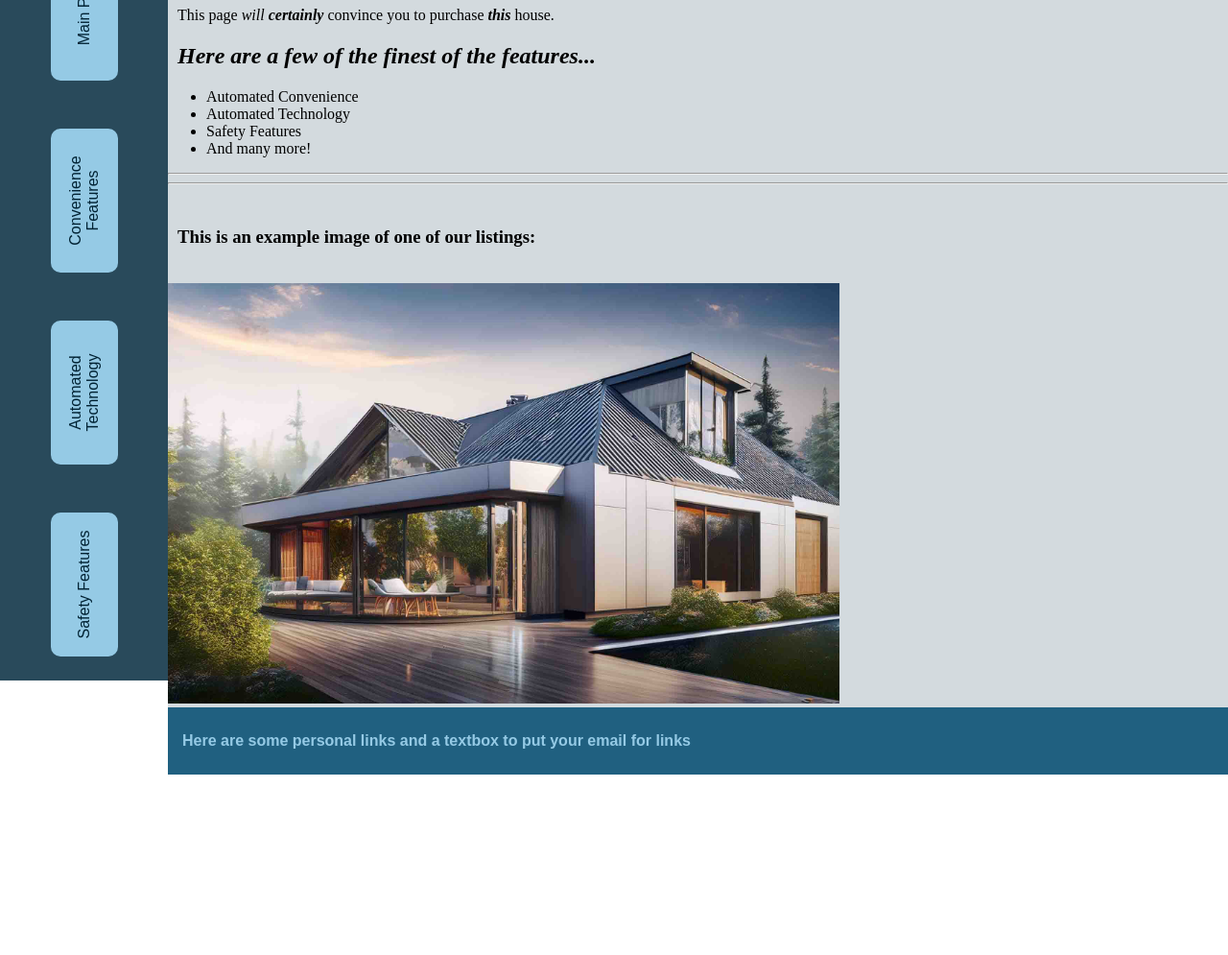
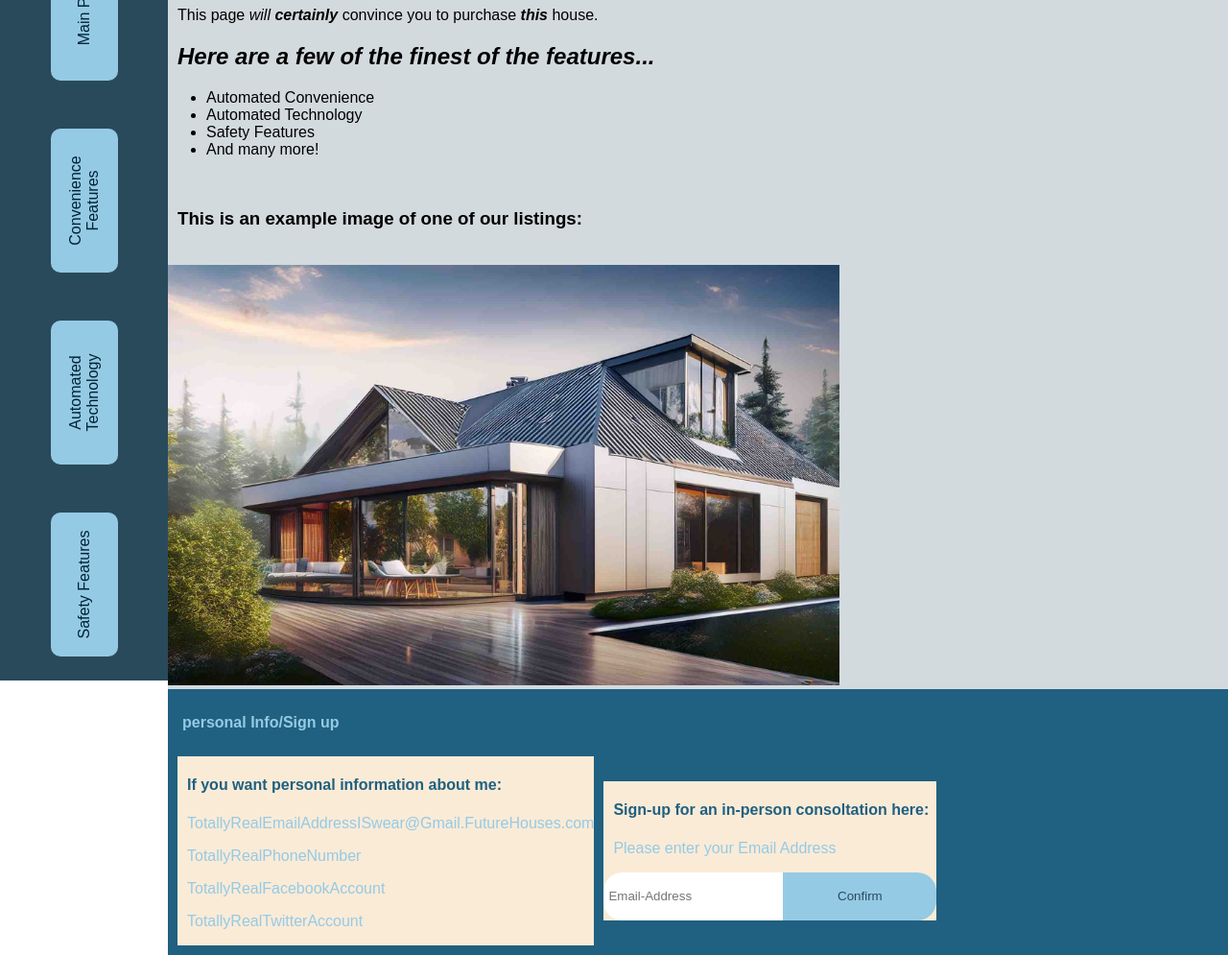
Before and after one commit to Maxwellspring/smart-home-content, a plain HTML site: page index.html in a window 1280 px wide. Shown: the part 91-1086 px from the top of the page at 96% size. Before the commit the page ends 898 px from the top, so only its background shows below. Drawn offline with Linux system fonts and the light colour scheme.

Commit message:
increased coolability
made better

```diff
--- a/index.html
+++ b/index.html
@@ -24,7 +24,7 @@
 
             </header>
 
-            <div>
+            <section id="main-content">
 
                 <p>This page <em>will <strong>certainly</strong></em> convince you to purchase <em><strong>this</strong></em> house.</p>
 
@@ -39,9 +39,6 @@
 
                 <!-- <h5>O</h5> html of funnys-->
 
-                <hr>
-                <hr>
-
                 <br>
 
                 <h3>This is an example image of one of our listings:</h3>
@@ -52,12 +49,30 @@
 
                 <br>
 
-            </div>
+            </section>
 
             <footer>
 
-                <h4>Here are some personal links and a textbox to put your email for links </h4>
+                <h4>personal Info/Sign up</h4>
 
+                <section id="links">
+                    <section class="footercontent">
+                        <h4>If you want personal information about me:</h4>
+                        <p>TotallyRealEmailAddressISwear@Gmail.FutureHouses.com</p>
+                        <p>TotallyRealPhoneNumber</p>
+                        <p>TotallyRealFacebookAccount</p>
+                        <p>TotallyRealTwitterAccount</p>
+                    </section>
+
+                    <section class="footercontent">
+                        <h4>Sign-up for an in-person consoltation here:</h4>
+
+                        <p>Please enter your Email Address</p>
+
+                        <input type="text" placeholder="Email-Address"><button>Confirm</button>
+
+                    </section>
+                </section>
             </footer>
         </main>
     </body>
--- a/lookie-cool.css
+++ b/lookie-cool.css
@@ -2,6 +2,7 @@
 
 * {
     box-sizing: border-box;
+    font-family: Arial, Helvetica, sans-serif;
 }
 
 /* html, body {
@@ -91,14 +92,14 @@ section#links { /* holds the boxes of links */
     justify-content: space-evenly;
 }
 
-section#footercontent { /* holds the actual links */
+section.footercontent { /* holds the actual links */
     width: fit-content;
     display: block;
     background-color: antiquewhite;
     margin: 5px;
 }
 
-section#footercontent > h4 {
+section.footercontent > h4 {
     color: #206080;
 }
 
```
Also changed, not shown: Convenient-Stuff.html (+4 -4 lines), Safety-Stuff.html (+23 -4 lines), Techy-Stuff.html (+22 -3 lines).
